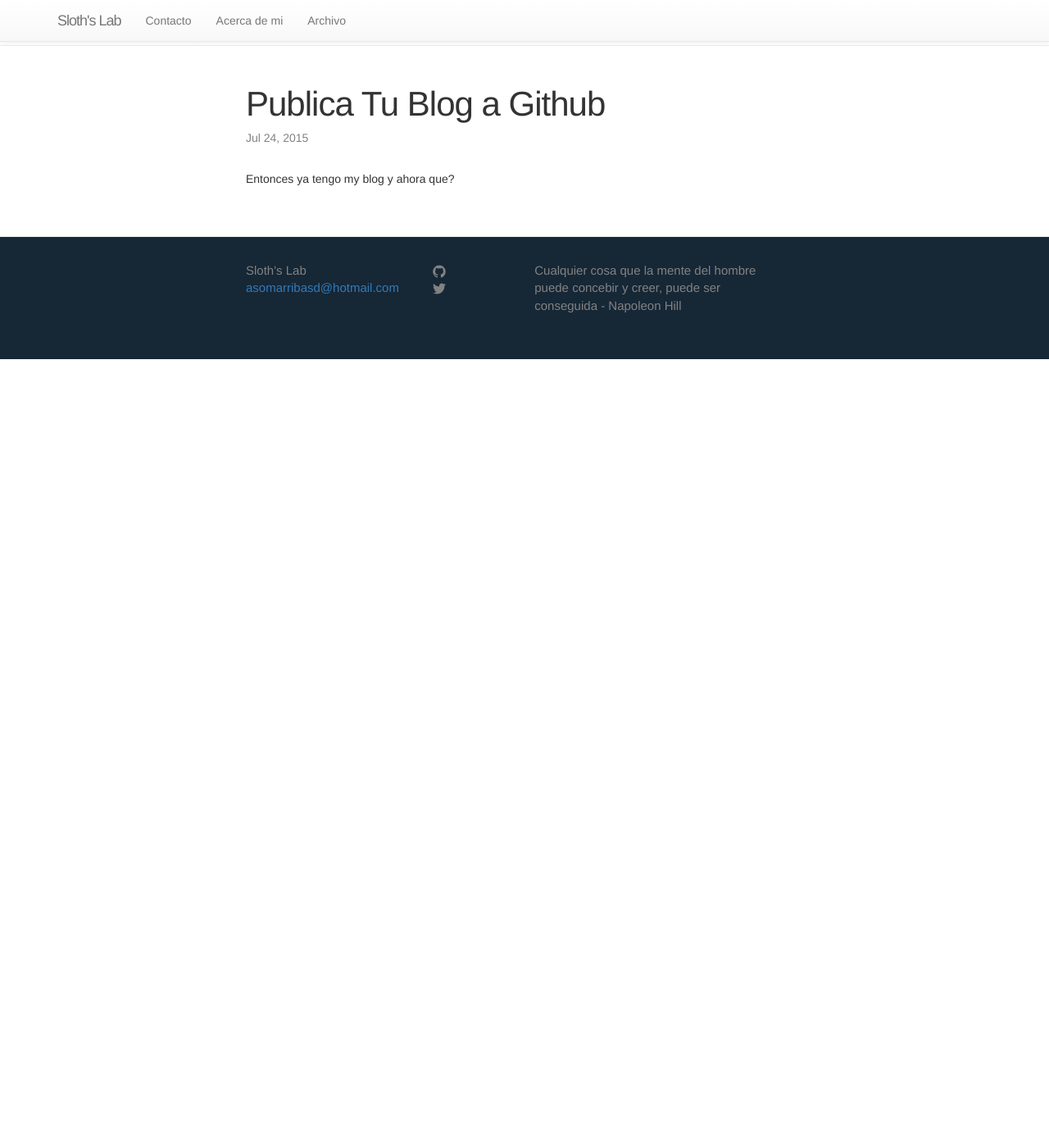
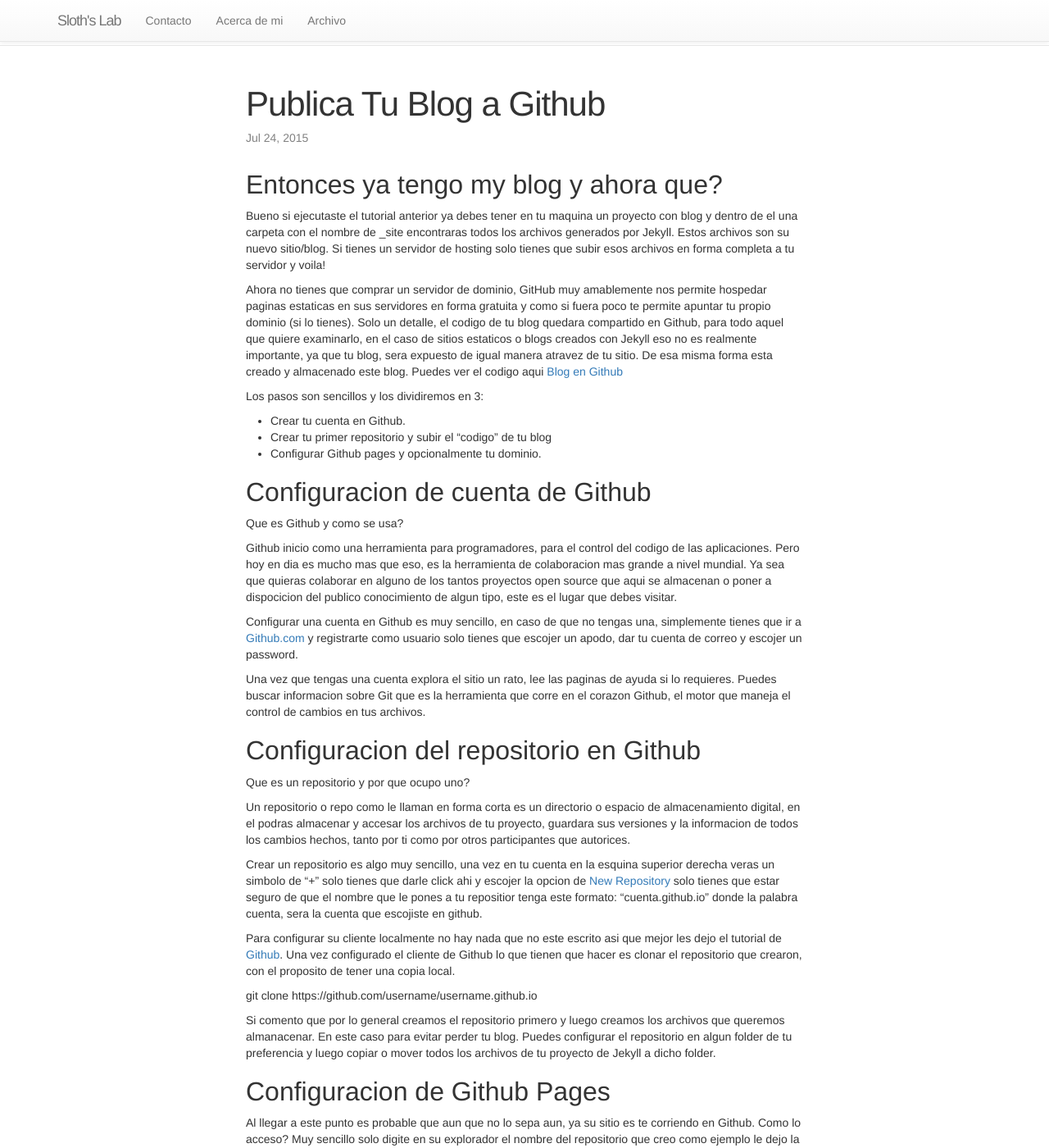
Before and after one commit to asomarribasd/asomarribasd.github.io, a Jekyll site: the page built from _posts/2015-07-24-publica-blog-github.markdown, in a window 1280 px wide and 1400 px high. Shown: the whole window at 82% size. Built offline with Jekyll 4.4.1, drawn with Linux system fonts in a browser that asks for light colours; nearby versions of some CDN libraries; some of the changed text lies outside the part shown.

Commit message:
Add changes to blog and fix category list

```diff
--- a/_includes/archive_post.html
+++ b/_includes/archive_post.html
@@ -1,5 +1,5 @@
 {% capture category %}{{ post.categories | size }}{% endcapture %}
-<h2><a href="{{ root_url }}{{ post.url }}">{{post.title}}</a></h2>
+<h5><a href="{{ root_url }}{{ post.url }}">{{post.title}}</a></h5>
 <time datetime="{{ post.date | datetime | date_to_xmlschema }}" pubdate>{{ post.date | date: "<span class='month'>%b</span> <span class='day'>%d</span> <span class='year'>%Y</span>"}}</time>
 {% if category != '0' %}
 <footer>
--- a/_posts/2015-06-15-hola-jekyll.markdown
+++ b/_posts/2015-06-15-hola-jekyll.markdown
@@ -1,8 +1,8 @@
 ---
 layout: post
-title:  "Hola a Jekyll!"
+title:  "Hola a Jekyll y Octopress!"
 date:   2015-06-15 19:56:14
-categories: jekyll
+categories: [jekyll, octopress]
 ---
 
 30 dias depues de mi primer tutorial de [Octopress en 15 minutos][octo-15]
--- a/_posts/2015-07-11-octopress-blog-template.markdown
+++ b/_posts/2015-07-11-octopress-blog-template.markdown
@@ -2,7 +2,7 @@
 layout: post
 title: "Crear un blog con Octopress 3"
 date: 2015-07-11T10:44:24-07:00
-categories: jekyll
+categories: [jekyll, octopress]
 ---
 
 * Como crear un Blog Estatico (HTML)
--- a/_posts/2015-07-24-publica-blog-github.markdown
+++ b/_posts/2015-07-24-publica-blog-github.markdown
@@ -2,7 +2,58 @@
 layout: post
 title: "Publica Tu Blog a Github"
 date: 2015-07-24T11:20:06-07:00
-categories: jekyll
+categories: [jekyll, octopress]
 ---
 
-Entonces ya tengo my blog y ahora que?
+## Entonces ya tengo my blog y ahora que?
+
+Bueno si ejecutaste el tutorial anterior ya debes tener en tu maquina un proyecto con blog y dentro de el una carpeta con el nombre de _site encontraras todos los archivos generados por Jekyll. Estos archivos son su nuevo sitio/blog.
+Si tienes un servidor de hosting solo tienes que subir esos archivos en forma completa a tu servidor y voila!
+
+Ahora no tienes que comprar un servidor de dominio, GitHub muy amablemente nos permite hospedar paginas estaticas en sus servidores en forma  gratuita y como si fuera poco te permite apuntar tu propio dominio (si lo tienes).
+Solo un detalle, el codigo de tu blog quedara compartido en Github, para todo aquel que quiere examinarlo, en el caso de sitios estaticos o blogs creados con Jekyll eso no es realmente importante, ya que tu blog, sera expuesto de igual manera atravez de tu sitio.
+De esa misma forma esta creado y almacenado este blog. Puedes ver el codigo aqui [Blog en Github](https://github.com/asomarribasd/asomarribasd.github.io)
+
+Los pasos son sencillos y los dividiremos en 3:
+
+ - Crear tu cuenta en Github.
+ - Crear tu primer repositorio y subir el "codigo" de tu blog
+ - Configurar Github pages y opcionalmente tu dominio.
+
+## Configuracion de cuenta de Github
+
+Que es Github y como se usa?
+
+Github inicio como una herramienta para programadores, para el control del codigo de las aplicaciones. Pero hoy en dia es mucho mas que eso, es la herramienta de colaboracion mas grande a nivel mundial. Ya sea que quieras colaborar en alguno de los tantos proyectos open source que aqui se almacenan o poner a dispocicion del publico conocimiento de algun tipo, este es el lugar que debes visitar.
+
+Configurar una cuenta en Github es muy sencillo, en caso de que no tengas una, simplemente tienes que ir a [Github.com](www.Github.com) y registrarte como usuario solo tienes que escojer un apodo, dar tu cuenta de correo y escojer un password.
+
+Una vez que tengas una cuenta explora el sitio un rato, lee las paginas de ayuda si lo requieres. Puedes buscar informacion sobre Git que es la herramienta que corre en el corazon Github, el motor que maneja el control de cambios en tus archivos.
+
+## Configuracion del repositorio en Github
+
+Que es un repositorio y por que ocupo uno?
+
+Un repositorio o repo como le llaman en forma corta es un directorio o espacio de almacenamiento digital, en el podras almacenar y accesar los archivos de tu proyecto, guardara sus versiones y la informacion de todos los cambios hechos, tanto por ti como por otros participantes que autorices.
+
+Crear un repositorio es algo muy sencillo, una vez en tu cuenta en la esquina superior derecha veras un simbolo de "+" solo tienes que darle click ahi y escojer la opcion de [New Repository](https://github.com/new) solo tienes que estar seguro de que el nombre que le pones a tu repositior tenga este formato: "cuenta.github.io" donde la palabra cuenta, sera la cuenta que escojiste en github.
+
+Para configurar su cliente localmente no hay nada que no este escrito asi que mejor les dejo el tutorial de [Github](https://help.github.com/articles/set-up-git/).
+Una vez configurado el cliente de Github lo que tienen que hacer es clonar el repositorio que crearon, con el proposito de tener una copia local.
+
+git clone https://github.com/username/username.github.io
+
+Si comento que por lo general creamos el repositorio primero y luego creamos los archivos que queremos almanacenar. En este caso para evitar perder tu blog. Puedes configurar el repositorio en algun folder de tu preferencia y luego copiar o mover todos los archivos de tu proyecto de Jekyll a dicho folder.
+
+
+## Configuracion de Github Pages
+
+Al llegar a este punto es probable que aun que no lo sepa aun, ya su sitio es te corriendo  en Github. Como lo acceso? Muy sencillo solo digite en su explorador el nombre del repositorio que creo como ejemplo le dejo la direccion del mio [http://asomarribasd.github.io](http://asomarribasd.github.io)
+
+Si necesitan intrucciones adicionales o tienen algun problema siempre pueden visitar [Github Pages](https://pages.github.com/)
+
+El paso que falta que es opcional tambien es muy sencillo. Si tienen un dominio propio, solo tienen que ir a la pagina de su proveedor que le debe proporcionar una forma de administrarlo y apuntar su dominio (o subdominio) al path recien creado en github. Para darles un ejemplo yo apunte ni dominio [www.slothslab.com](www.slothslab.com) a la direccion asomarribasd.github.io.
+
+Si tienen algun pregunta, o sienten que me falto detallar algo me pueden contactar y con gusto les ayudo.
+
+Saludos
```
Also changed, not shown: _includes/asides/category_list.html (added), 3 other files.
